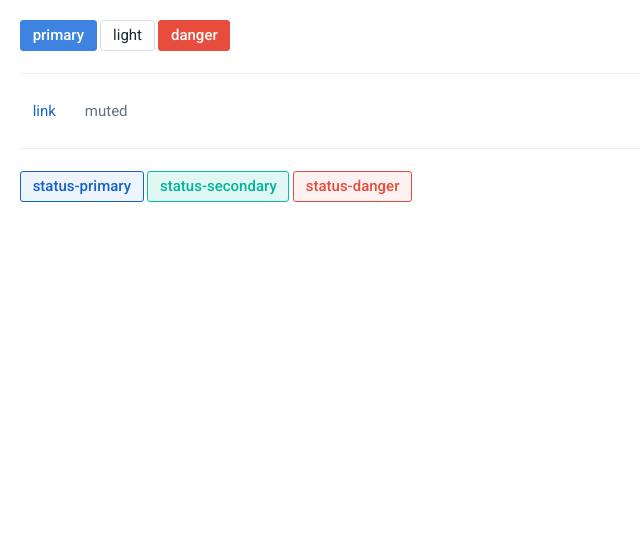
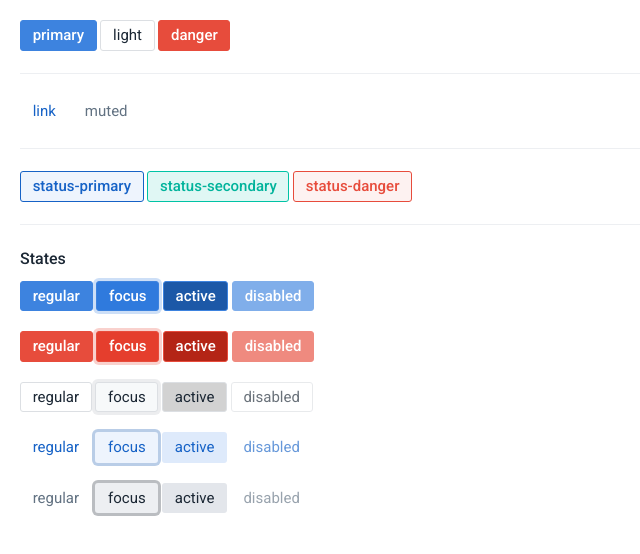
Before and after one commit to adambartosiewicz/adambartosiewicz.github.io, a plain HTML site: page pages/buttons.html in a window 1280 px wide. Shown: the whole page, without its empty margins (0-640 px from the left). Drawn offline with Linux system fonts and the light colour scheme.

Commit message:
Add button statuses

```diff
--- a/pages/buttons.html
+++ b/pages/buttons.html
@@ -47,6 +47,79 @@
     </button>
 
   </div>
+  <hr/>
+  <h4>States</h4>
+  <div id="v-b1370783">
+    <div><!---->
+      <div id="v-322ffc86">
+        <div class="mb-2">
+          <button class="btn btn-primary"><!---->
+            regular
+            <!----></button>
+          <button class="btn focus btn-primary"><!---->
+            focus
+            <!----></button>
+          <button class="btn active btn-primary"><!---->
+            active
+            <!----></button>
+          <button disabled="disabled" class="btn disabled btn-primary"><!---->
+            disabled
+            <!----></button>
+        </div>
+        <div class="mb-2">
+          <button class="btn btn-danger"><!---->
+            regular
+            <!----></button>
+          <button class="btn focus btn-danger"><!---->
+            focus
+            <!----></button>
+          <button class="btn active btn-danger"><!---->
+            active
+            <!----></button>
+          <button disabled="disabled" class="btn disabled btn-danger"><!---->
+            disabled
+            <!----></button>
+        </div>
+        <div class="mb-2">
+          <button class="btn btn-light"><!---->
+            regular
+            <!----></button>
+          <button class="btn focus btn-light"><!---->
+            focus
+            <!----></button>
+          <button class="btn active btn-light"><!---->
+            active
+            <!----></button>
+          <button disabled="disabled" class="btn disabled btn-light"><!---->
+            disabled
+            <!----></button>
+        </div>
+
+        <div class="mb-2">
+          <a class="btn btn-link"><!---->
+            regular
+            <!----></a> <a class="btn focus btn-link"><!---->
+          focus
+          <!----></a> <a class="btn active btn-link"><!---->
+          active
+          <!----></a> <a disabled="disabled" class="btn disabled btn-link"><!---->
+          disabled
+          <!----></a></div>
+        <div class="mb-2">
+          <a class="btn btn-link-muted"><!---->
+            regular
+            <!----></a> <a class="btn focus btn-link-muted"><!---->
+          focus
+          <!----></a> <a class="btn active btn-link-muted"><!---->
+          active
+          <!----></a> <a disabled="disabled" class="btn disabled btn-link-muted"><!---->
+          disabled
+          <!----></a></div>
+      </div>
+    </div>
+
+
+  </div>
 </div>
 
 
```
